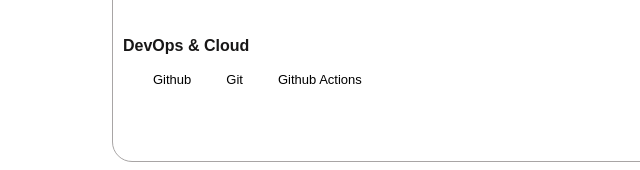
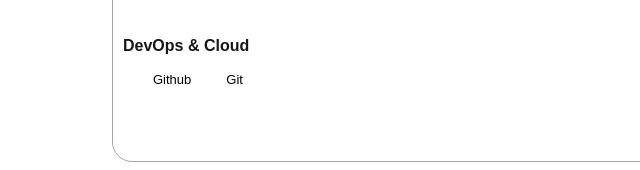
Before and after one commit to jemjemnavidad/PORTFOLIO-JEMJEM, a plain HTML site: page index.html in a window 1280 px wide. Shown: the part 618-788 px from the top of the page, 8-648 px from the left. Drawn offline with Linux system fonts and the light colour scheme.

Commit message:
Remove 'Github Actions' tag from index.html
Removed 'Github Actions' tag from the tags section.

```diff
--- a/index.html
+++ b/index.html
@@ -84,7 +84,7 @@
         <div class="tags">
           <span>Github</span>
           <span>Git</span>
-          <span>Github Actions</span>
+
         </div>
       </div>
 
```
